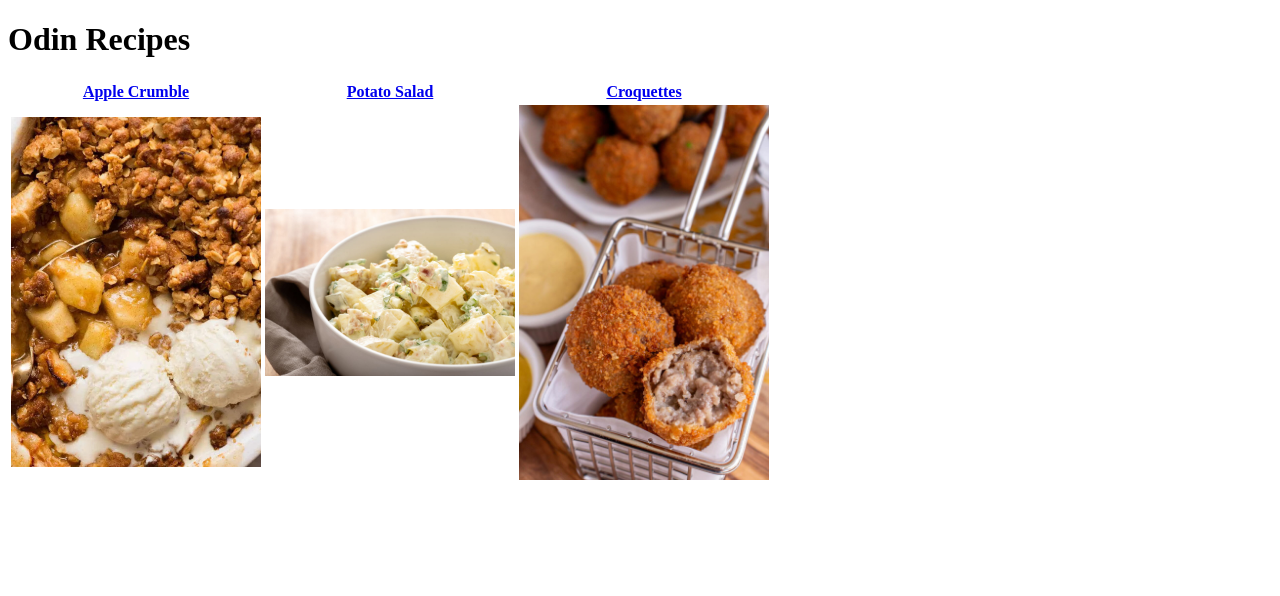
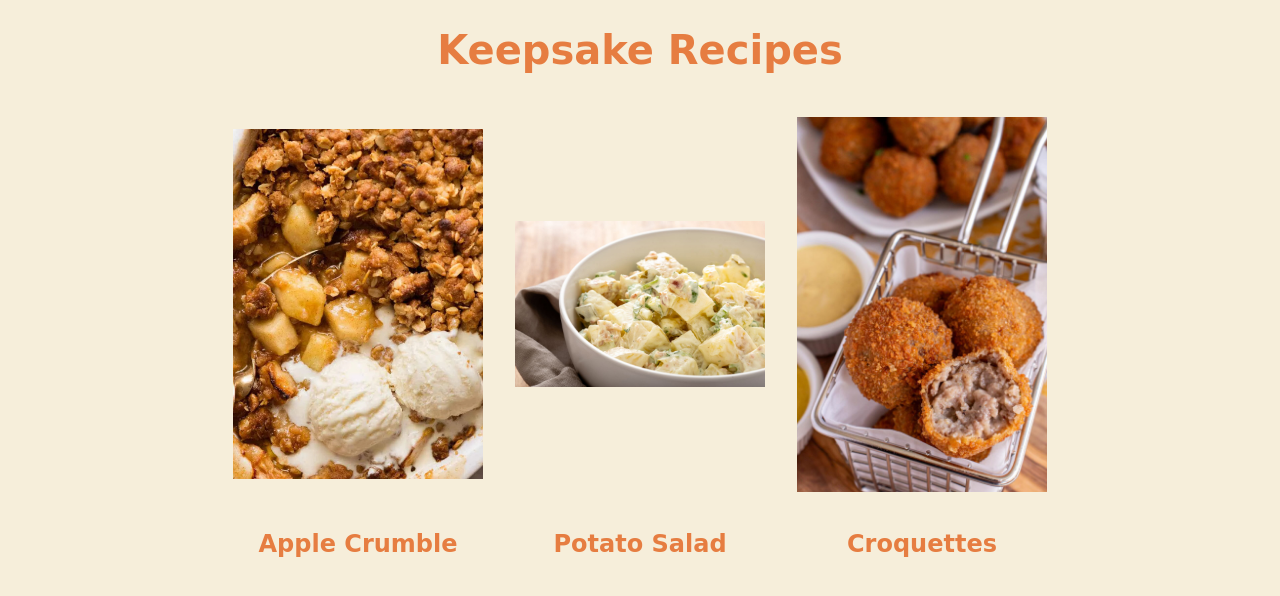
Before and after one commit to monet-j/odin-recipes, a plain HTML site: page index.html in a window 1280 px wide. Drawn offline with Linux system fonts and the light colour scheme.

Commit message:
Implemented stylesheets Created .css files; one for index and another for all recipe pages.

```diff
--- a/index.html
+++ b/index.html
@@ -2,24 +2,26 @@
 <html lang="en">
     <head>
         <meta charset="utf-8">
+        <link rel="stylesheet" href="styles.css">
         <title>Odin Recipes</title>
+
     </head>
     <body>
-        <h1>Odin Recipes</h1>
-        <table>
+        <h1>Keepsake Recipes</h1>
+        <table class="center">
             <thead>
+                <tr>
+                    <th scope="row"><a href="recipes/apple-crumble.html"><img src="recipes/images/apple-crumble.jpg" alt="Apple Crumble with Ice Cream" length= "300" width="250" ></a></th>
+                    <td><a href="recipes/potato-salad.html"><img src="recipes/images/potato-salad.jpg" alt="Creamy potato salad" length="300" width="250"></a></td>
+                    <td><a href="recipes/croquettes.html"><img src="recipes/images/bitterballen.jpg" alt="Dutch Fried Meatballs in a Serving Basket." Length="300" width="250"></a></td>
+                </tr>
+            </thead>
+            <tbody>
                 <tr>
                     <th scope="col"><a href="recipes/apple-crumble.html">Apple Crumble</a></th>
                     <th scope="col"><a href="recipes/potato-salad.html">Potato Salad</a></th>
                     <th scope="col"><a href="recipes/croquettes.html">Croquettes</a></th>
                 </tr>
-            </thead>
-            <tbody>
-                <tr>
-                    <th scope="row"><img src="recipes/images/apple-crumble.jpg" alt="Apple Crumble with Ice Cream" length= "300" width="250"></th>
-                    <td><img src="recipes/images/potato-salad.jpg" alt="Creamy potato salad" length="300" width="250"></td>
-                    <td><img src="recipes/images/bitterballen.jpg" alt="Dutch Fried Meatballs in a Serving Basket." Length="300" width="250"></td>
-                </tr>
             </tbody>
         </table>
     </body>
--- /dev/null
+++ b/recipes/recipe-styles.css
@@ -0,0 +1,30 @@
+body {
+    background-color: rgba(240, 228, 194, 0.60);
+    font-family: "Brush Script MT", cursive, copperplate, serif;
+    margin-left: 10%;
+    margin-right: 10%;
+}
+
+h1 {
+    color: rgb(230, 125, 65);
+    font-size: 40px;
+    text-align: center;
+}
+
+h2 {
+    color: rgb(230, 125, 65);
+    font-size: 30px;
+}
+
+img {
+    display: block;
+    margin-left: auto;
+    margin-right: auto;
+}
+
+a:link,
+a:visited {
+    color: rgb(230, 125, 65);
+    font-size: 18px;
+    text-decoration: none;
+}
--- /dev/null
+++ b/styles.css
@@ -0,0 +1,31 @@
+
+body {
+    background-color: rgba(240, 228, 194, 0.60);
+    font-family: "Brush Script MT", cursive, copperplate, serif;
+}
+
+h1 {
+    color: rgb(230, 125, 65);
+    font-size: 40px;
+    text-align: center;
+}
+
+table.center {
+    margin-left: auto;
+    margin-right: auto;
+}
+
+th, td {
+    padding: 15px;
+}
+
+a:link,
+a:visited {
+    color: rgb(230, 125, 65);
+    font-size: 24px;
+    text-decoration: none;
+}
+
+body {
+    text-align:center;
+}
```
Also changed, not shown: recipes/apple-crumble.html (+1 -0 lines), recipes/croquettes.html (+1 -0 lines), recipes/potato-salad.html (+1 -0 lines).
